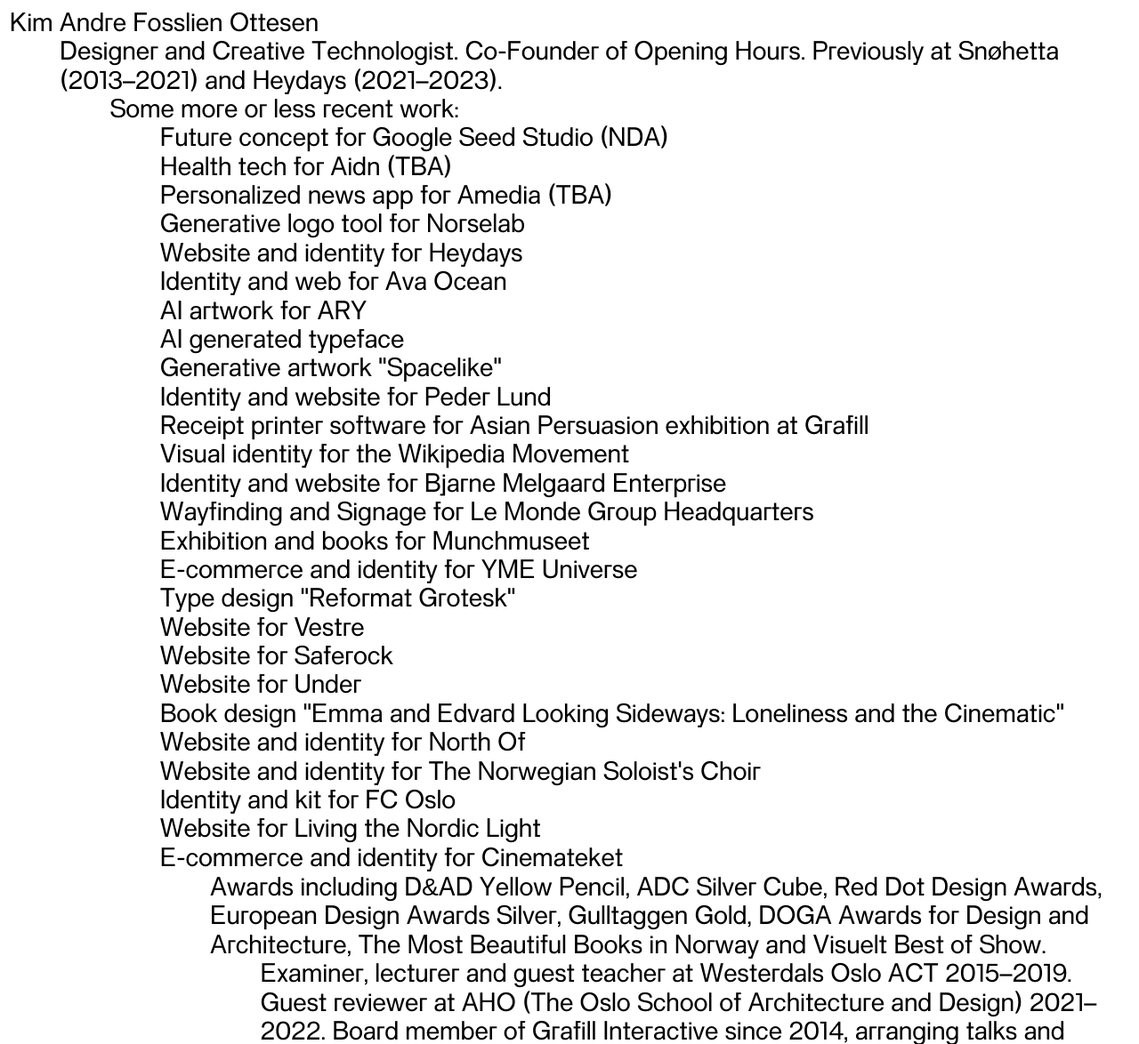
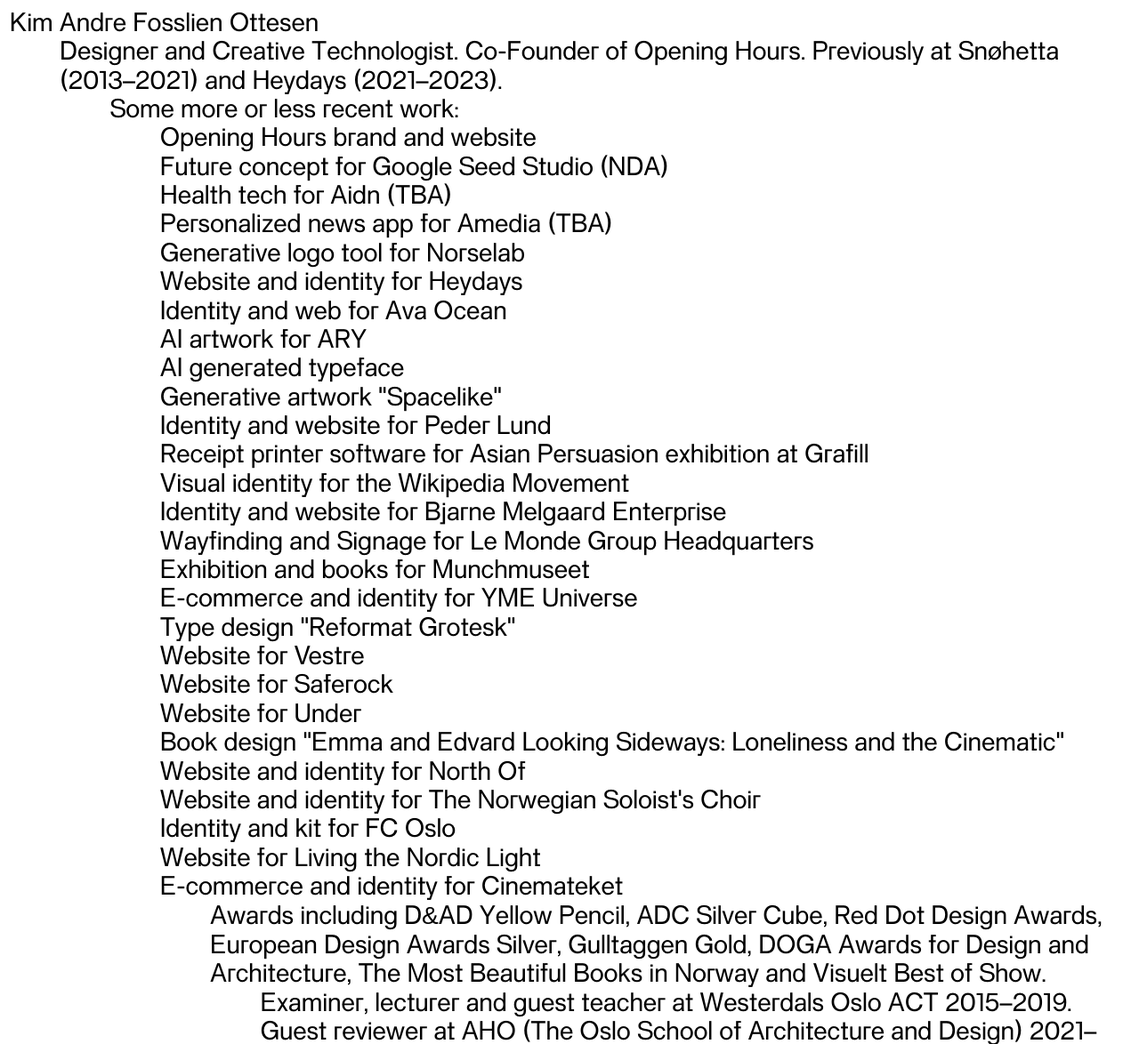
Before and after one commit to kiman3/index-placeholder, a PHP site: page / in a window 1280 px wide. Shown: the top 1174 px of the page at 89% size. Run offline with PHP 8.4, Linux system fonts and the light colour scheme.

Commit message:
Added Opening Hours project

```diff
--- a/index.html
+++ b/index.html
@@ -17,13 +17,14 @@
     <div id="projects">
       <p id="projects-intro">Some more or less recent work:</p>
       <ul id="projects-list">
+        <li><a class="openinghours" href="https://openinghours.studio">Opening Hours brand and website</a></li>
         <li><a class="heydays nda" href="#">Future concept for Google Seed Studio (NDA)</a></li>
         <li><a class="heydays nda" href="#">Health tech for Aidn (TBA)</a></li>
         <li><a class="heydays nda" href="#">Personalized news app for Amedia (TBA)</a></li>
         <li><a class="heydays" href="https://www.instagram.com/p/Ce3V_myLQNK/" target="_blank" rel="noopener referrer">Generative logo tool for Norselab</a></li>
         <li><a class="heydays" href="https://heydays.no/" target="_blank" rel="noopener referrer">Website and identity for Heydays</a></li>
         <li><a class="heydays" href="https://avaocean.no" target="_blank" rel="noopener referrer">Identity and web for Ava Ocean</a></li>
-        <li><a class="mariuskim" href="https://www.instagram.com/p/COVM5afAtWD/" target="_blank" rel="noopener referrer">AI artwork for ARY</a></li>
+        <li><a class="openinghours" href="https://www.instagram.com/p/COVM5afAtWD/" target="_blank" rel="noopener referrer">AI artwork for ARY</a></li>
         <li><a class="personal" href="https://www.instagram.com/p/COxg5s4Ajk0/" target="_blank" rel="noopener referrer">AI generated typeface</a></li>
         <li><a class="personal" href="https://www.fxhash.xyz/generative/7433" target="_blank" rel="noopener referrer">Generative artwork "Spacelike"</a></li>
         <li><a class="snohetta" href="https://snohetta.com/projects/617-peder-lund" target="_blank" rel="noopener referrer">Identity and website for Peder Lund</a></li>
--- a/style.css
+++ b/style.css
@@ -127,6 +127,10 @@
             content: "marius.kim";
           }
 
+          #projects-list a.openinghours:after{
+            content: "Opening Hours";
+          }
+
           #projects-list a.snohetta:after{
             content: "Snøhetta";
           }
```
